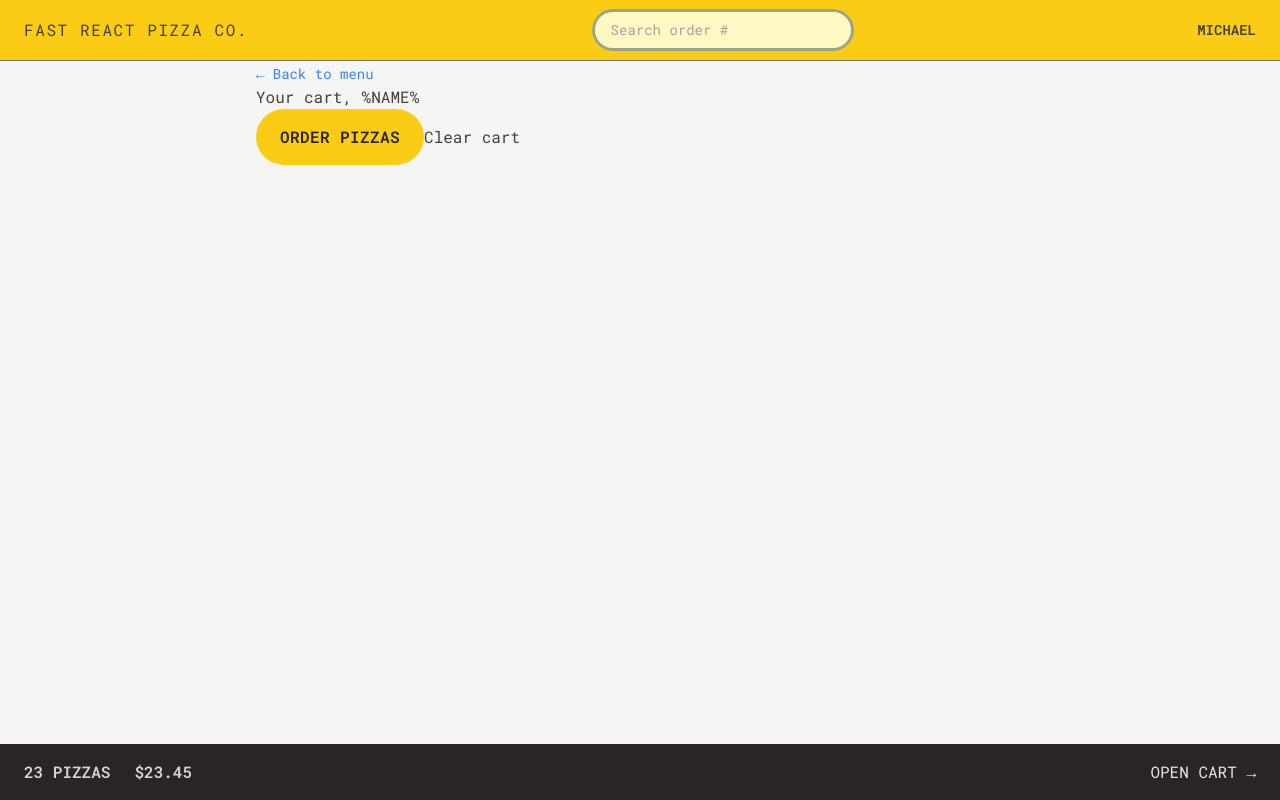
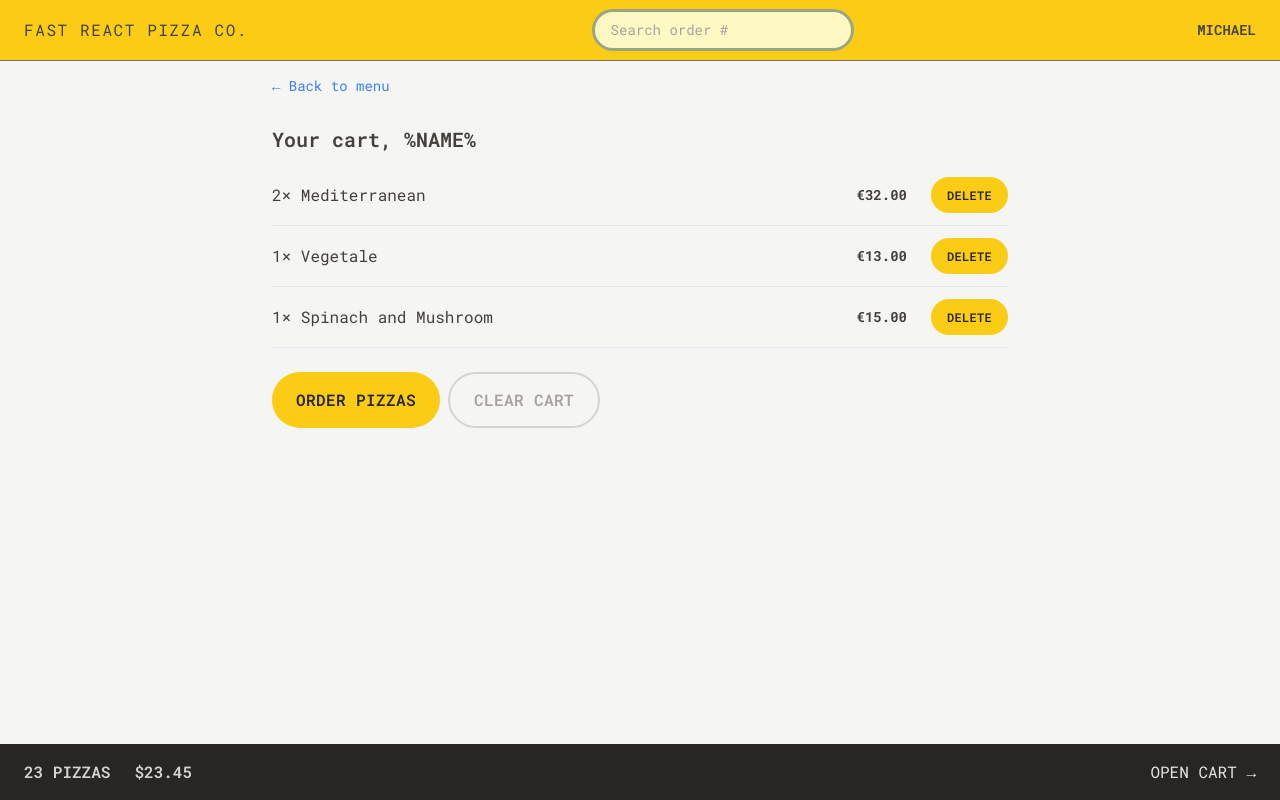
Before and after one commit to FlamingShali/Fast-React-Pizza, a React (Vite) app: page /cart in a window 1280 px wide. Built offline with nearby package versions, Linux system fonts and the light colour scheme.

Commit message:
Styling Cart

```diff
--- a/src/features/cart/Cart.jsx
+++ b/src/features/cart/Cart.jsx
@@ -1,6 +1,7 @@
 import { Link } from 'react-router-dom';
 import LinkButton from '../../ui/LinkButton';
 import Button from '../../ui/Button';
+import CartItem from './CartItem';
 
 const fakeCart = [
   {
@@ -30,7 +31,7 @@ function Cart() {
   const cart = fakeCart;
 
   return (
-    <div>
+    <div className="px-4 py-3">
       <LinkButton
         to="/menu"
         className="text-sm text-blue-500 hover:text-blue-600 hover:underline"
@@ -38,14 +39,20 @@ function Cart() {
         &larr; Back to menu
       </LinkButton>
 
-      <h2>Your cart, %NAME%</h2>
+      <h2 className="mt-7 text-xl font-semibold">Your cart, %NAME%</h2>
 
-      <div>
+      <ul className="mt-3 divide-y divide-stone-200 border-b">
+        {cart.map((item) => (
+          <CartItem item={item} key={item.key} />
+        ))}
+      </ul>
+
+      <div className="mt-6 space-x-2">
         <Button type="primary" to="/order/new">
           Order pizzas
         </Button>
 
-        <button>Clear cart</button>
+        <Button type="secondary">Clear cart</Button>
       </div>
     </div>
   );
--- a/src/features/cart/CartItem.jsx
+++ b/src/features/cart/CartItem.jsx
@@ -1,13 +1,17 @@
+import Button from '../../ui/Button';
+import { formatCurrency } from '../../utils/helpers';
+
 function CartItem({ item }) {
   const { pizzaId, name, quantity, totalPrice } = item;
 
   return (
-    <li>
-      <p>
+    <li className="py-3 sm:flex sm:items-center sm:justify-between">
+      <p className="mb-1 sm:mb-0">
         {quantity}&times; {name}
       </p>
-      <div>
-        <p>{formatCurrency(totalPrice)}</p>
+      <div className="flex items-center justify-between sm:gap-6">
+        <p className="text-sm font-bold">{formatCurrency(totalPrice)}</p>
+        <Button type="small">Delete</Button>
       </div>
     </li>
   );
--- a/src/ui/Button.jsx
+++ b/src/ui/Button.jsx
@@ -1,14 +1,13 @@
 import { Link } from 'react-router-dom';
 const Button = ({ children, disabled, to, type }) => {
-  const className =
-    'inline-block rounded-full bg-yellow-400 px-4 py-3 font-semibold uppercase tracking-wide text-stone-800 transition-colors duration-300 hover:bg-yellow-300 focus:bg-yellow-300 focus:outline-none focus:ring focus:ring-yellow-300 focus:ring-offset-2 disabled:cursor-not-allowed sm:px-6 sm:py-4';
-
   const base =
     'inline-block rounded-full bg-yellow-400 font-semibold uppercase tracking-wide text-stone-800 transition-colors duration-300 hover:bg-yellow-300 focus:bg-yellow-300 focus:outline-none focus:ring focus:ring-yellow-300 focus:ring-offset-2 disabled:cursor-not-allowed';
 
   const styles = {
-    primary: base + 'px-4 py=3 md:px-6 md:py-4 ',
+    primary: base + 'px-4 py-3 md:px-6 md:py-4 ',
     small: base + 'py-2 md:px-5, md:py-2.5 px-4 text-xs',
+    secondary:
+      'inline-block rounded-full border-2 border-stone-300 font-semibold uppercase tracking-wide text-stone-400 transition-colors duration-300 hover:bg-stone-300 focus:text-stone-800 focus:bg-stone-300 hover:text-stone-800 focus:outline-none focus:ring focus:ring-stone-200 focus:ring-offset-2 disabled:cursor-not-allowed px-4 py-3 md:px-6 md:py-3.5',
   };
 
   if (to)
```
